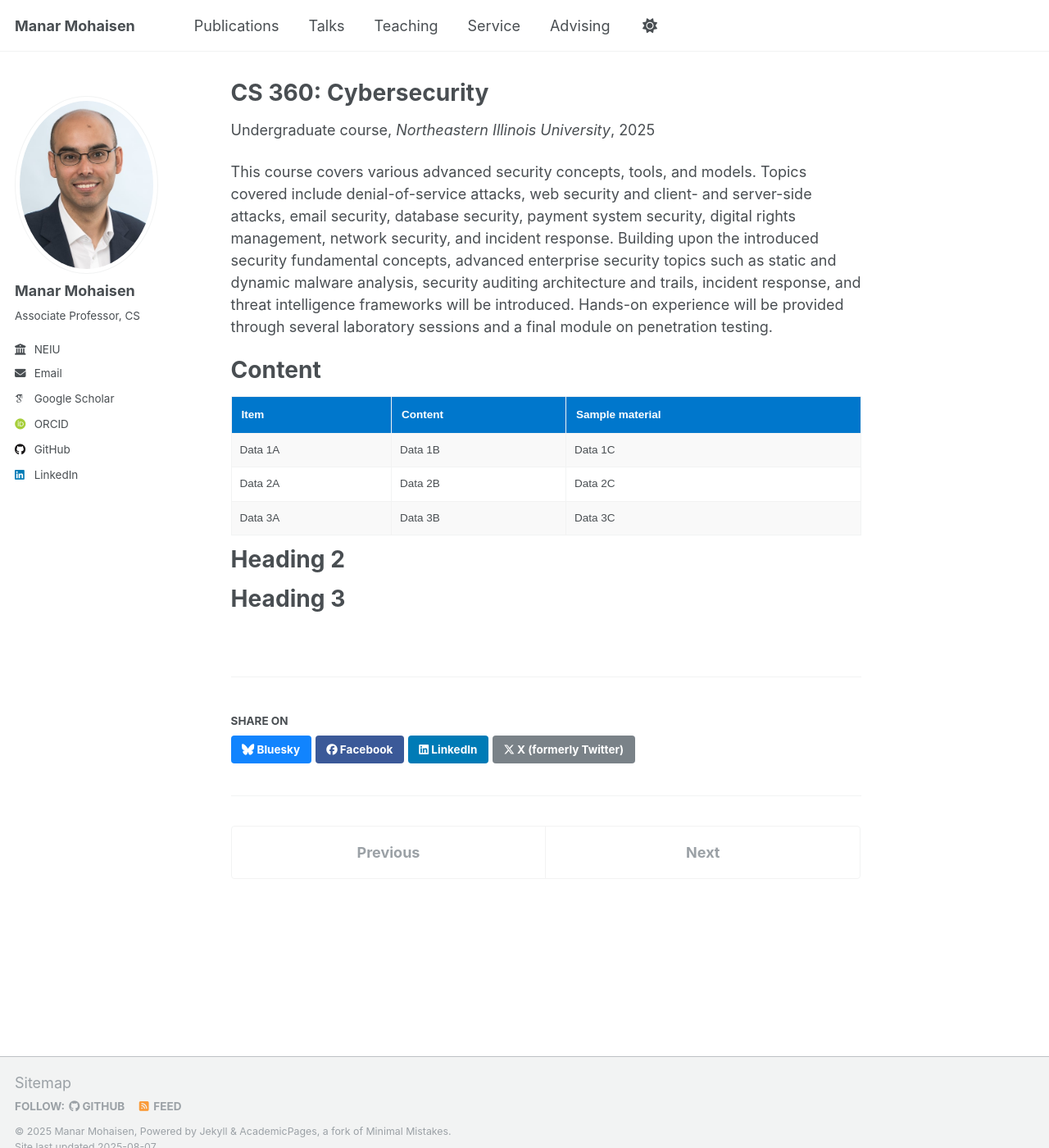
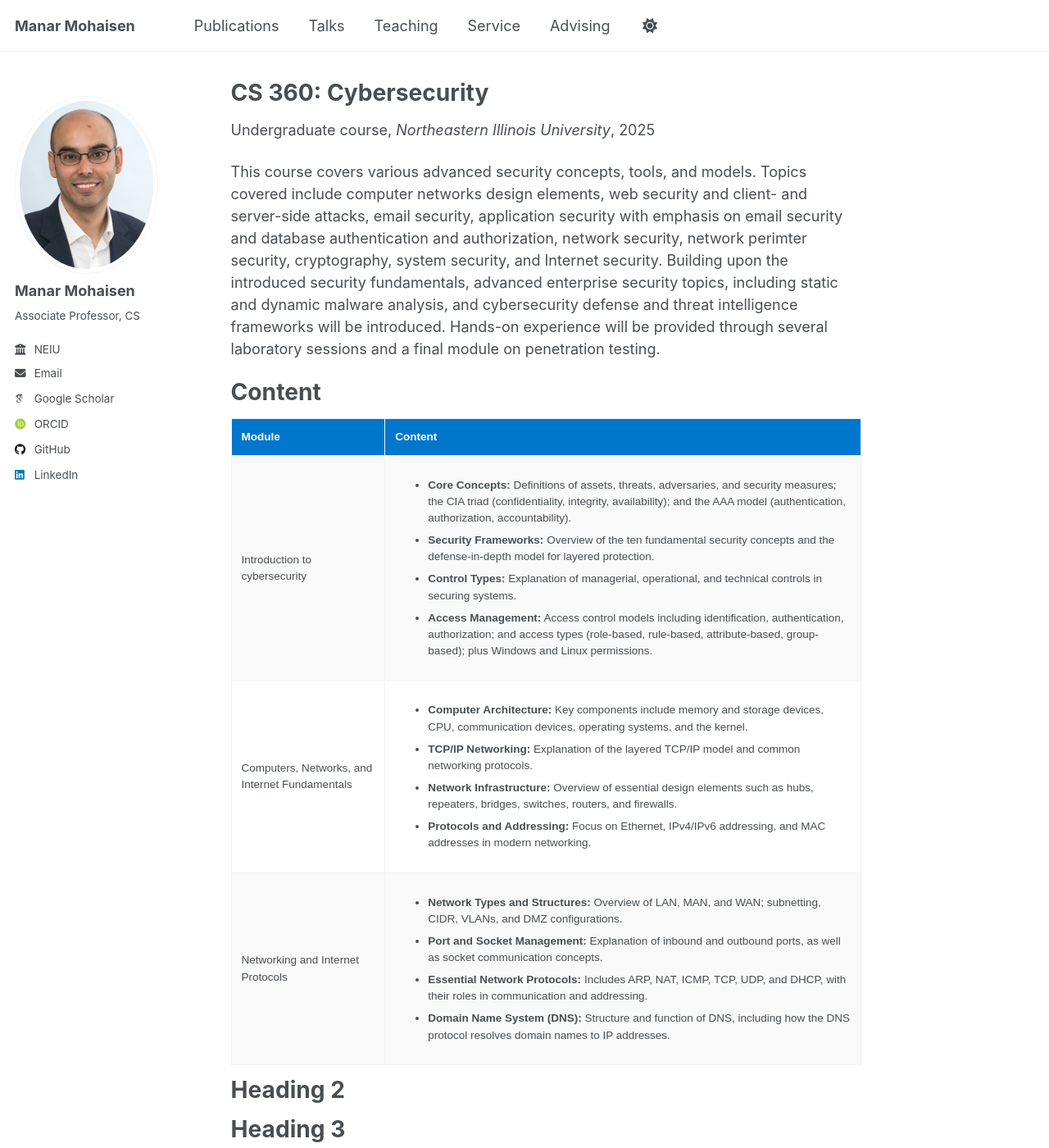
Before and after one commit to manarmohaisen/manarmohaisen.github.io, a Jekyll site: the page built from _teaching/cs360.md, in a window 1280 px wide and 1400 px high. Shown: the whole window at 82% size. Built offline with Jekyll 4.4.1, drawn with Linux system fonts in a browser that asks for light colours; some web fonts are replaced; a script that is not in the unit is left out.

Commit message:
Update cs360.md

```diff
--- a/_teaching/cs360.md
+++ b/_teaching/cs360.md
@@ -8,33 +8,52 @@ date: 2025-01-01
 location: "Chicago, Illinois, United States"
 ---
 
-This course covers various advanced security concepts, tools, and models. Topics covered include denial-of-service attacks, web security and client- and server-side attacks, email security, database security, payment system security, digital rights management, network security, and incident response. Building upon the introduced security fundamental concepts, advanced enterprise security topics such as static and dynamic malware analysis, security auditing architecture and trails, incident response, and threat intelligence frameworks will be introduced. Hands-on experience will be provided through several laboratory sessions and a final module on penetration testing.
+This course covers various advanced security concepts, tools, and models. Topics covered include computer networks design elements, web security and client- and server-side attacks, email security, application security with emphasis on email security and database authentication and authorization, network security, network perimter security, cryptography, system security, and Internet security. Building upon the introduced security fundamentals, advanced enterprise security topics, including static and dynamic malware analysis, and cybersecurity defense and threat intelligence frameworks will be introduced. Hands-on experience will be provided through several laboratory sessions and a final module on penetration testing.
 
 Content
 ======
 <table style="width:100%; border-collapse: collapse; font-family: Arial, sans-serif; margin: 1em 0;">
   <thead>
     <tr style="background-color: #0077cc; color: white;">
-      <th style="padding: 12px; text-align: left;">Item</th>
+      <th style="padding: 12px; text-align: left;">Module</th>
       <th style="padding: 12px; text-align: left;">Content</th>
-      <th style="padding: 12px; text-align: left;">Sample material</th>
     </tr>
   </thead>
   <tbody>
     <tr style="background-color: #f9f9f9;">
-      <td style="padding: 10px;">Data 1A</td>
-      <td style="padding: 10px;">Data 1B</td>
-      <td style="padding: 10px;">Data 1C</td>
+      <td style="padding: 12px;">Introduction to cybersecurity</td>
+      <td style="padding: 12px;">
+        <ul>
+  <li><strong>Core Concepts:</strong> Definitions of assets, threats, adversaries, and security measures; the CIA triad (confidentiality, integrity, availability); and the AAA model (authentication, authorization, accountability).</li>
+  <li><strong>Security Frameworks:</strong> Overview of the ten fundamental security concepts and the defense-in-depth model for layered protection.</li>
+  <li><strong>Control Types:</strong> Explanation of managerial, operational, and technical controls in securing systems.</li>
+  <li><strong>Access Management:</strong> Access control models including identification, authentication, authorization; and access types (role-based, rule-based, attribute-based, group-based); plus Windows and Linux permissions.</li>
+</ul>
+      </td>
     </tr>
     <tr style="background-color: #ffffff;">
-      <td style="padding: 10px;">Data 2A</td>
-      <td style="padding: 10px;">Data 2B</td>
-      <td style="padding: 10px;">Data 2C</td>
+      <td style="padding: 12px;">Computers, Networks, and Internet Fundamentals
+</td>
+      <td style="padding: 12px;">
+        <ul>
+  <li><strong>Computer Architecture:</strong> Key components include memory and storage devices, CPU, communication devices, operating systems, and the kernel.</li>
+  <li><strong>TCP/IP Networking:</strong> Explanation of the layered TCP/IP model and common networking protocols.</li>
+  <li><strong>Network Infrastructure:</strong> Overview of essential design elements such as hubs, repeaters, bridges, switches, routers, and firewalls.</li>
+  <li><strong>Protocols and Addressing:</strong> Focus on Ethernet, IPv4/IPv6 addressing, and MAC addresses in modern networking.</li>
+</ul>
+      </td>
     </tr>
     <tr style="background-color: #f9f9f9;">
-      <td style="padding: 10px;">Data 3A</td>
-      <td style="padding: 10px;">Data 3B</td>
-      <td style="padding: 10px;">Data 3C</td>
+      <td style="padding: 12px;">Networking and Internet Protocols
+</td>
+      <td style="padding: 12px;">
+        <ul>
+  <li><strong>Network Types and Structures:</strong> Overview of LAN, MAN, and WAN; subnetting, CIDR, VLANs, and DMZ configurations.</li>
+  <li><strong>Port and Socket Management:</strong> Explanation of inbound and outbound ports, as well as socket communication concepts.</li>
+  <li><strong>Essential Network Protocols:</strong> Includes ARP, NAT, ICMP, TCP, UDP, and DHCP, with their roles in communication and addressing.</li>
+  <li><strong>Domain Name System (DNS):</strong> Structure and function of DNS, including how the DNS protocol resolves domain names to IP addresses.</li>
+</ul>
+      </td>
     </tr>
   </tbody>
 </table>
```
